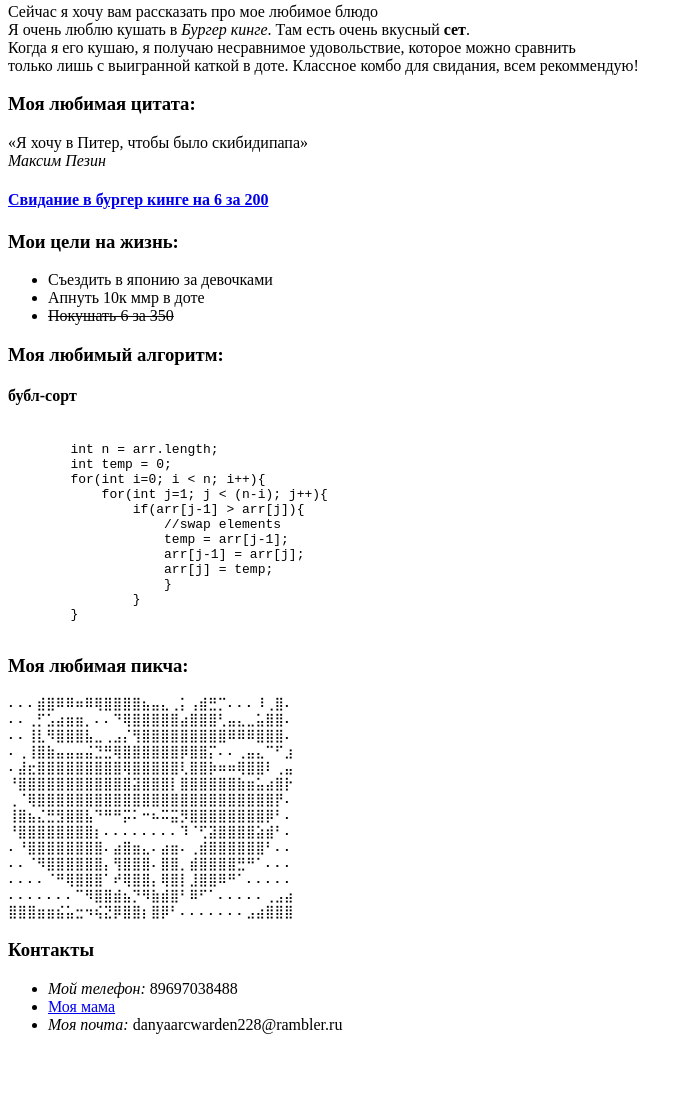
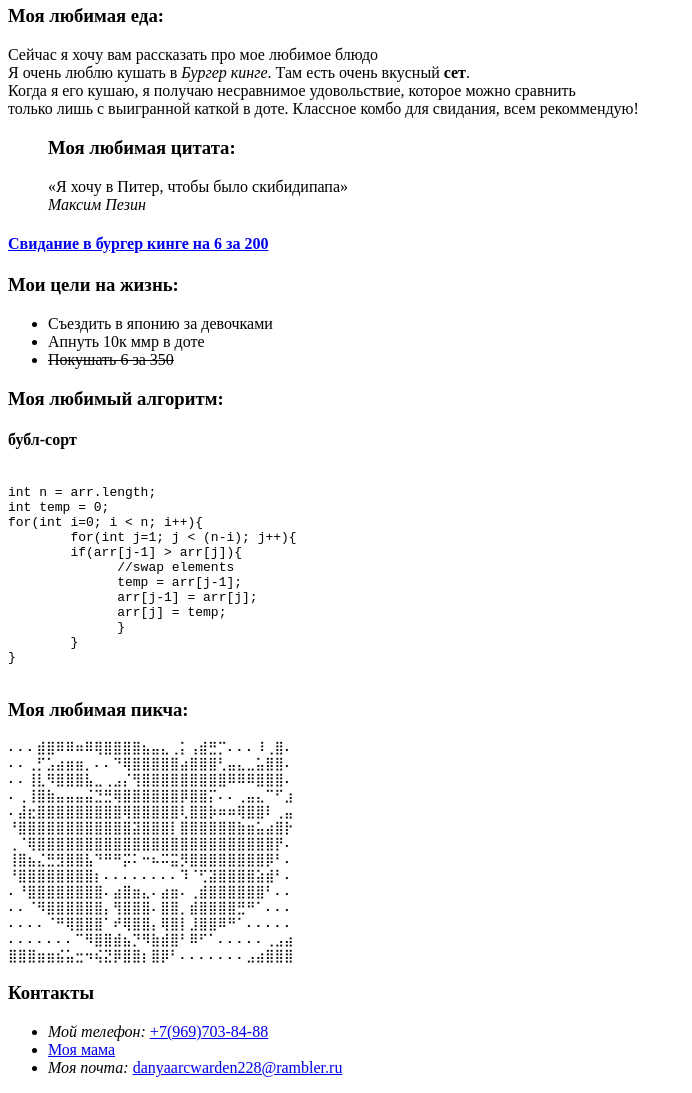
Before and after one commit to enestesea/is-5-sem-web, a plain HTML site: page resume.html in a window 1280 px wide. Shown: the part 675-1768 px from the top of the page, without its empty margins (0-692 px from the left). Before the commit the page ends 1725 px from the top, so only its background shows below. Drawn offline with Linux system fonts and the light colour scheme.

Commit message:
fix: fixed links, quote and indents

```diff
--- a/resume.html
+++ b/resume.html
@@ -13,23 +13,23 @@
         <h3>Мое творчество в соц сетях:</h3>
         <nav>
             <ul>
-                <li><a href="https://www.youtube.com/channel/UCW0f4fbRG0fViwShdtNjwLQ/featured">Мой ютуб канал</a></li>
-                <li><a href="https://github.com/kakakak241">Мой гитхаб</a></li>
+                <li><a href="https://www.youtube.com/channel/UCW0f4fbRG0fViwShdtNjwLQ/featured"target="_blank">Мой ютуб канал</a></li>
+                <li><a href="https://github.com/kakakak241"target="_blank">Мой гитхаб</a></li>
             </ul>
         </nav>
         <h3>Кратко о моей жизни к 20 годам:</h3>
         <p>Всем привет, меня зовут Данила Зубов и я как-то получил грант в артеке <br>
             и потратил его на пятую плойку, а потом продал её на 5к дороже, чем купил.</p>
-        <section>
+        <section><h3>Моя любимая еда:</h3>
             <p>Сейчас я хочу вам рассказать про мое любимое блюдо<br>
             Я очень люблю кушать в <em>Бургер кинге</em>. Там есть очень вкусный <b>сет</b>.<br>
             Когда я его кушаю, я получаю несравнимое удовольствие, которое можно сравнить<br>
             только лишь с выигранной каткой в доте. Классное комбо для свидания, всем рекоммендую!</p>
         </section>
-        <article><h3>Моя любимая цитата:</h3>
+        <blockquote><h3>Моя любимая цитата:</h3>
             <q>Я хочу в Питер, чтобы было скибидипапа</q><br>
-            <em>Максим Пезин</em>
-        </article>
+            <cite>Максим Пезин</cite>
+        </blockquote>
         <aside>
             <a href="bk.jpg"><h4>Свидание в бургер кинге на 6 за 200</h4></a>
         </aside>
@@ -77,9 +77,9 @@
     <footer>
         <h3>Контакты</h3>
         <ul>
-            <li><em>Мой телефон:</em> 89697038488</li>
-            <li><a href="https://vk.com/id393850113">Моя мама</a></li>
-            <li><em>Моя почта:</em> danyaarcwarden228@rambler.ru</li>
+            <li><em>Мой телефон:</em> <a href=”tel:89697038488”>+7(969)703-84-88</a></li>
+            <li><a href="https://vk.com/id393850113"target="_blank">Моя мама</a></li>
+            <li><em>Моя почта:</em> <a href="mailto:danyaarcwarden228@rambler.ru">danyaarcwarden228@rambler.ru</a></li>
         </ul>
     </footer>
 
```
Lines whose indentation alone changed are shown as unchanged.
